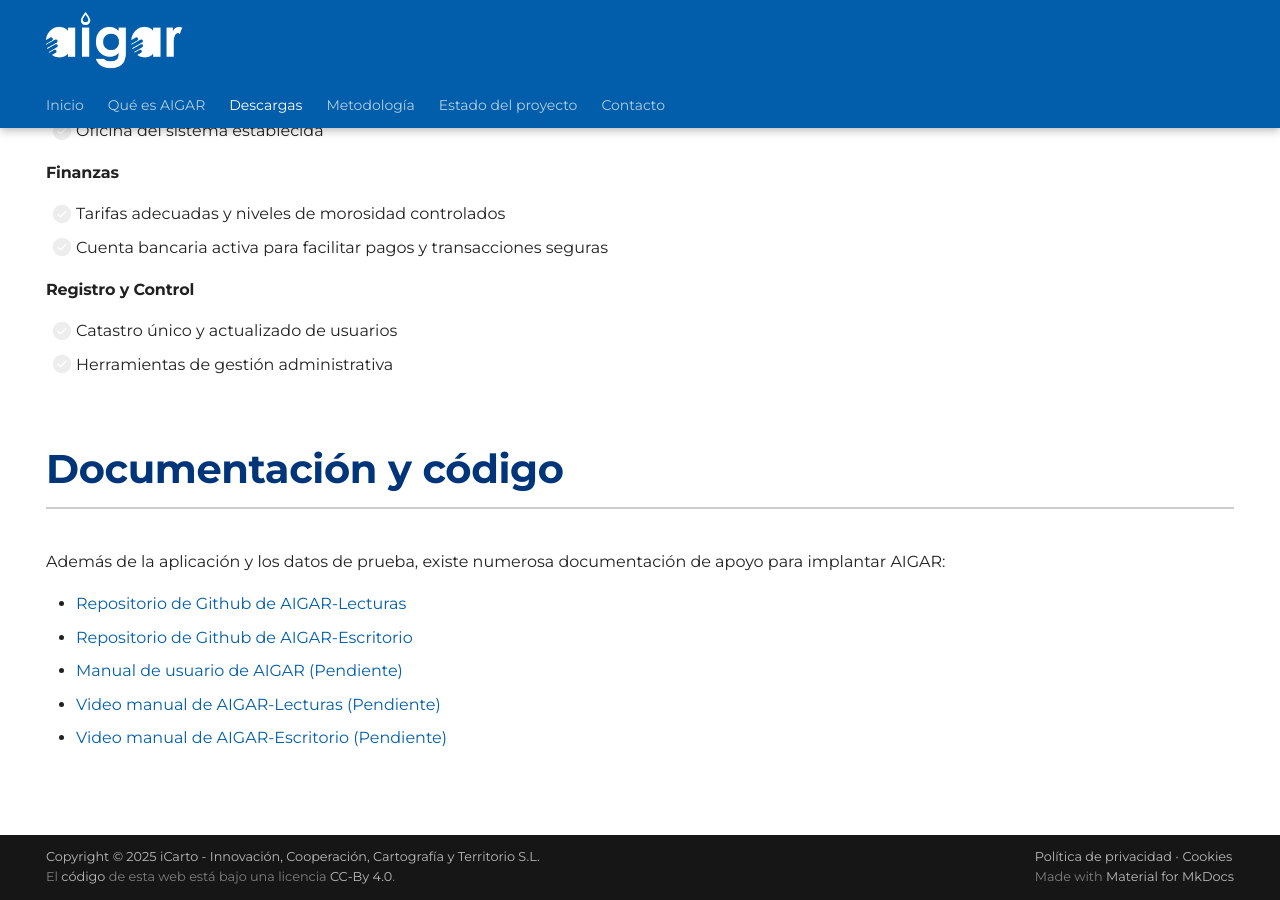
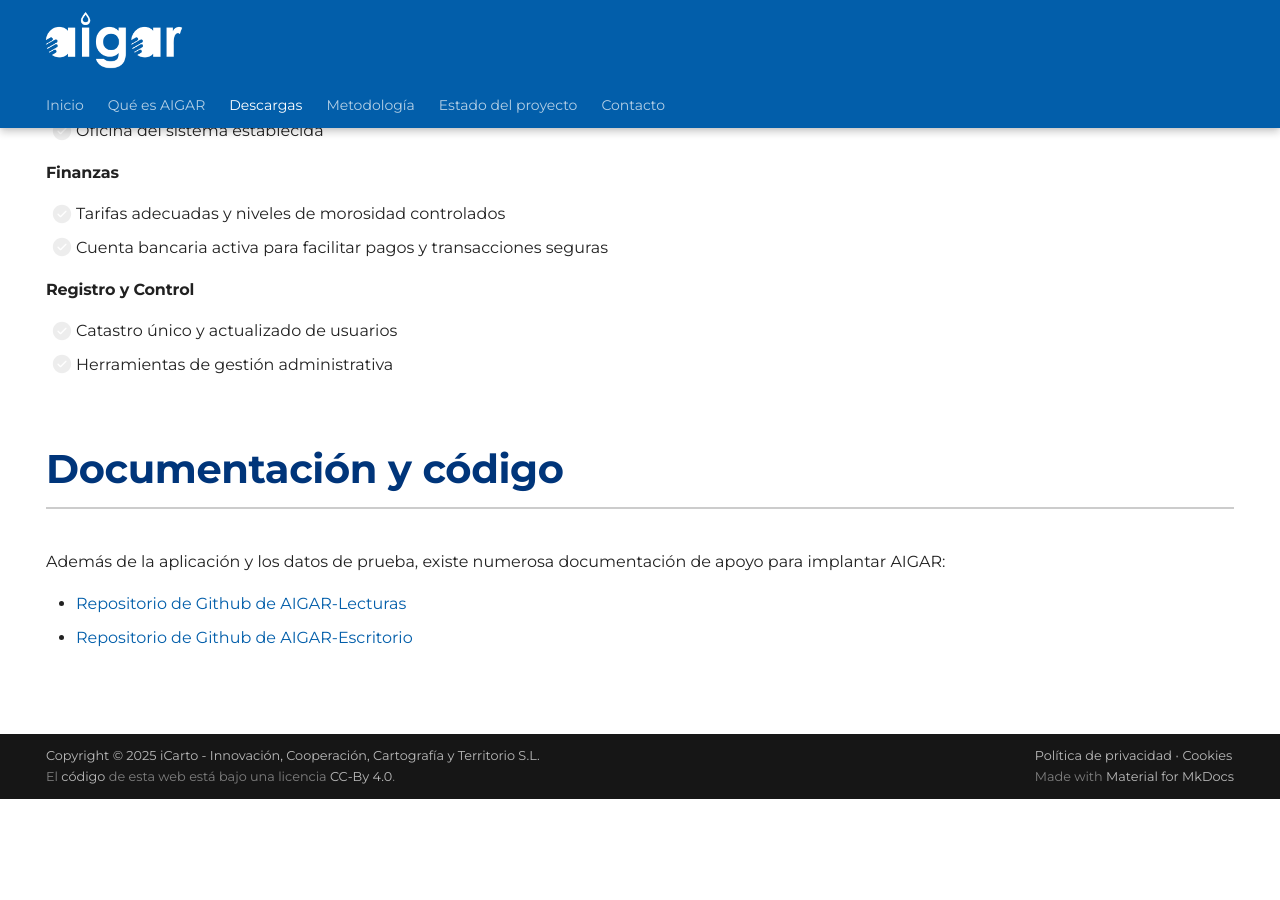
Before and after one commit to iCarto/aigar-web, an MkDocs documentation site: the page built from docs/downloads.md, in a window 1280 px wide and 900 px high, scrolled down 2953 px. Built offline with MkDocs 1.6.1 and Material for MkDocs 9.7.7, drawn with Linux system fonts in a browser that asks for light colours; after the commit the page ends 3752 px from its top, so only the background shows below that.

Commit message:
Temporarily hide links to pending manuals

```diff
--- a/docs/downloads.md
+++ b/docs/downloads.md
@@ -139,6 +139,6 @@ Además de la aplicación y los datos de prueba, existe numerosa documentación
 
 - [Repositorio de Github de AIGAR-Lecturas](https://github.com/iCarto/aigar-lecturas)
 - [Repositorio de Github de AIGAR-Escritorio](https://github.com/iCarto/aigar)
-- [Manual de usuario de AIGAR (Pendiente)]()
+<!-- - [Manual de usuario de AIGAR (Pendiente)]()
 - [Video manual de AIGAR-Lecturas (Pendiente)]()
-- [Video manual de AIGAR-Escritorio (Pendiente)]()
+- [Video manual de AIGAR-Escritorio (Pendiente)]() -->
```
